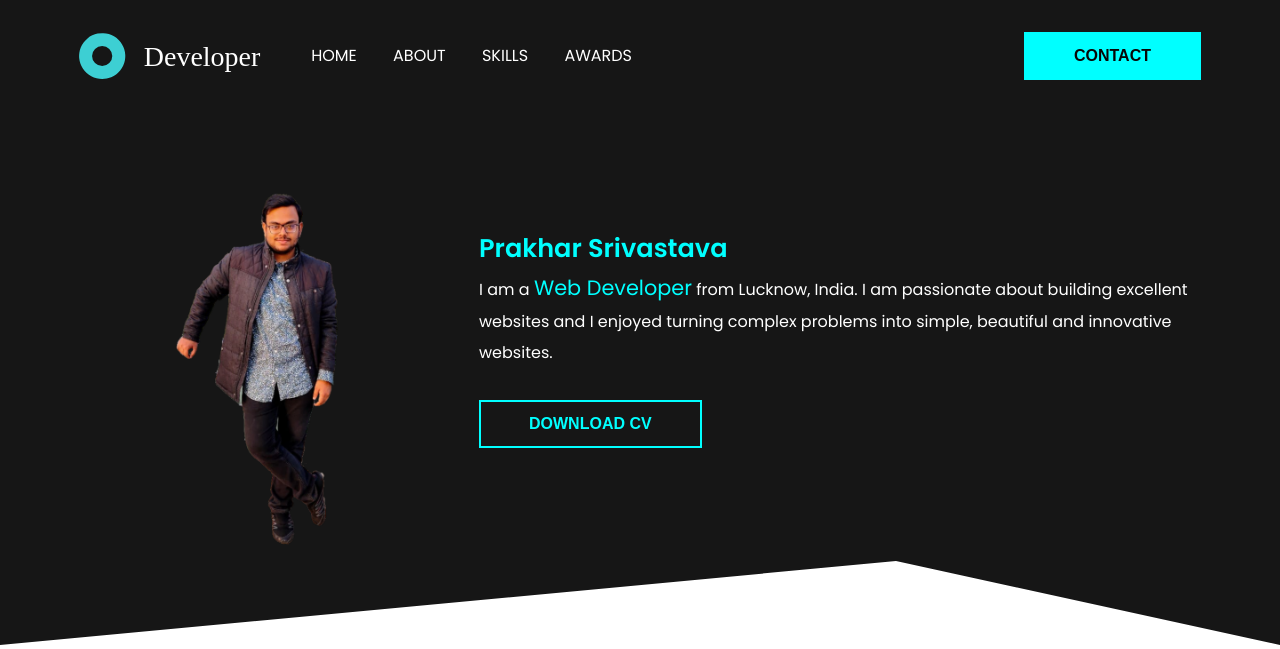
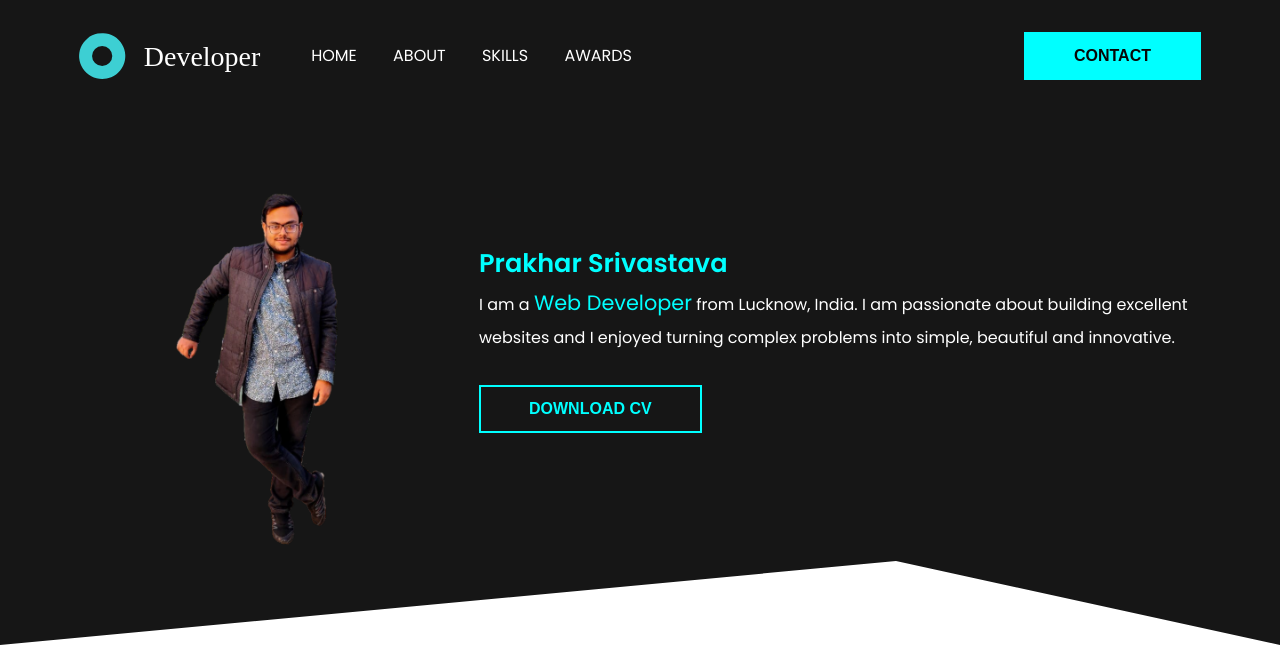
Before and after one commit to prakharsrivas55/Portfolio, a PHP site: page / in a window 1280 px wide. Shown: the top 649 px of the page. Run offline with PHP 8.4, Linux system fonts and the light colour scheme; some libraries are stand-ins or nearby versions.

Commit message:
Update index.php

```diff
--- a/index.php
+++ b/index.php
@@ -58,7 +58,7 @@
 
 
                 <h6>Prakhar Srivastava</h6>
-                <p>I am a <span> Web Developer</span> from Lucknow, India. I am passionate about building excellent websites and I enjoyed turning complex problems into simple, beautiful and innovative websites.</p>
+                <p>I am a <span> Web Developer</span> from Lucknow, India. I am passionate about building excellent websites and I enjoyed turning complex problems into simple, beautiful and innovative.</p>
                 <div>
                     <a href="/images/My Resume.pdf">
                 <button class="btn btn-secondary"> DOWNLOAD CV</button>
```
